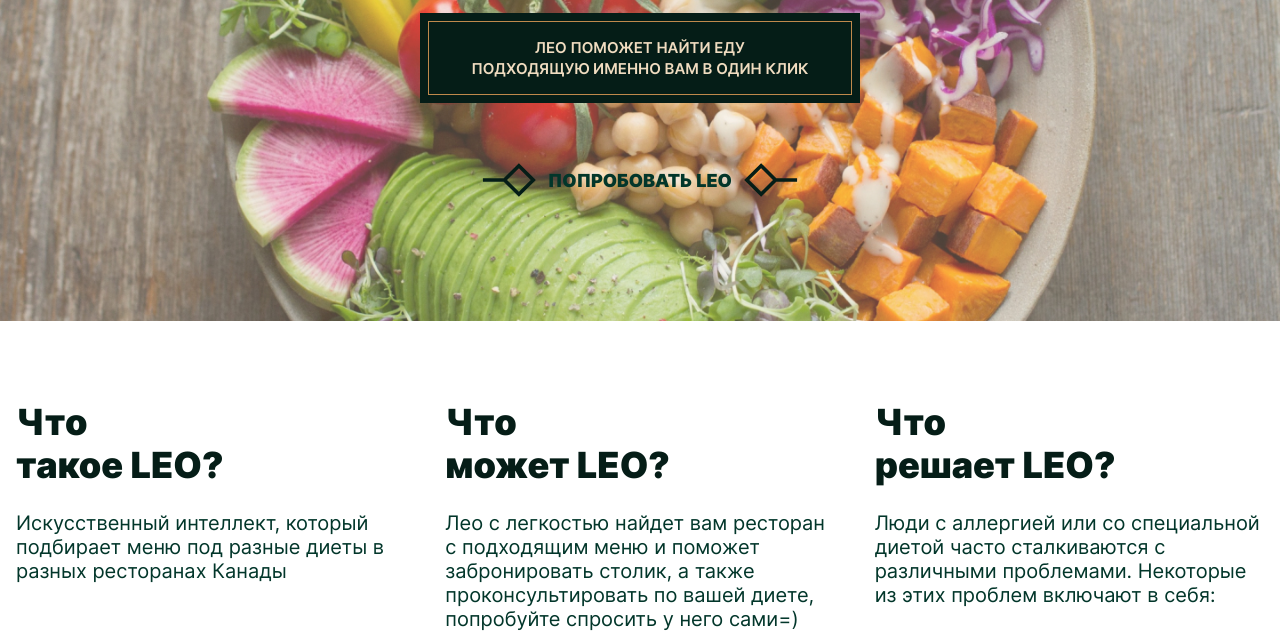
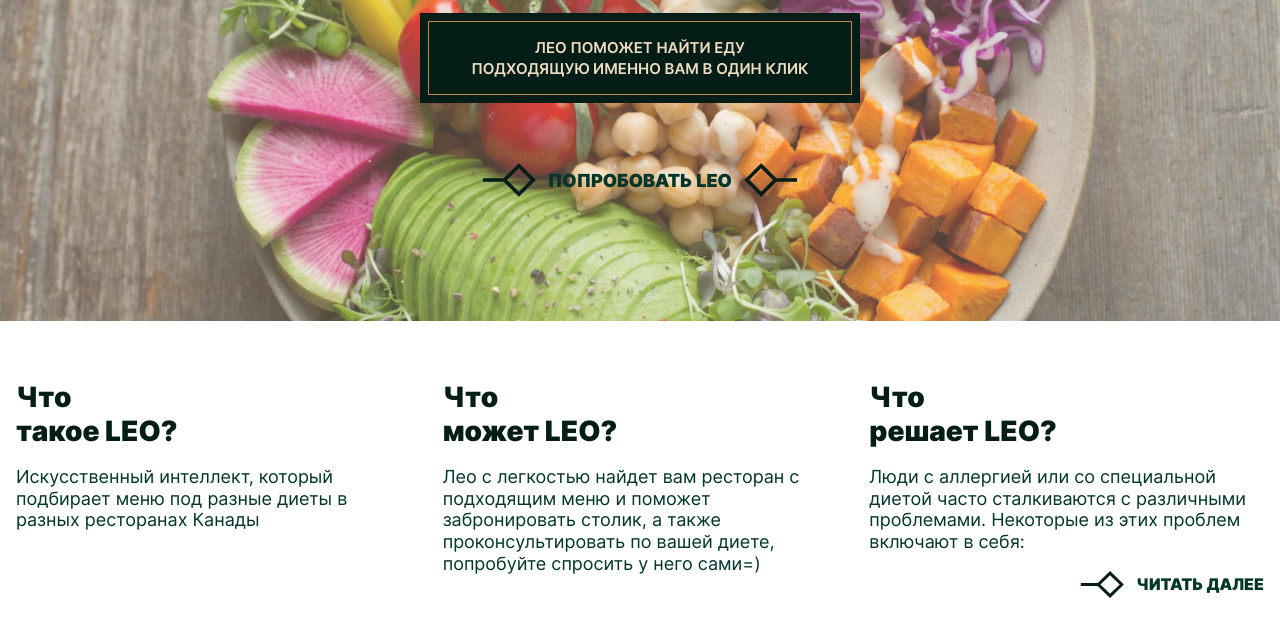
Before and after one commit to danelian/AiLeo, a website: page src/index.html in a window 1280 px wide. Shown: the part 359-992 px from the top of the page. Drawn offline with nearby package versions, Linux system fonts and the light colour scheme; files that its build step writes are made by us from their sources; files whose address does not match are found by name.

Commit message:
Адаптация: Готов блок About

```diff
--- a/src/scss/blocks/buttons.scss
+++ b/src/scss/blocks/buttons.scss
@@ -99,6 +99,25 @@
 	}
 }
 
+@include tablet {
+	.section-link {
+		font-size: 14px;
+		span {
+			&:before{
+				bottom: -4px;
+			}
+		}
+		.arrow-left {
+			margin-right: 8px;
+			width: 32px;
+		}
+		.arrow-right {
+			margin-left: 8px;
+			width: 32px;
+		}
+	}
+}
+
 @include mobile {
 	/*-----buttons----*/
 	.link-main {
--- a/src/scss/blocks/title.scss
+++ b/src/scss/blocks/title.scss
@@ -21,11 +21,8 @@
 		font-size: 40px;
 	}
 	.section-title {
-		margin-bottom: 24px;
-		font-size: 36px;
-		font-weight: 900;
-		line-height: 1.2;
-		color: var(--darkGreen-color);
+		margin-bottom: 16px;
+		font-size: 28px;
 	}
 }
 
@@ -36,10 +33,6 @@
 		font-size: 28px;
 	}
 	.section-title {
-		margin-bottom: 24px;
-		font-size: 36px;
-		font-weight: 900;
-		line-height: 1.2;
-		color: var(--darkGreen-color);
+		font-size: 20px;
 	}
 }
--- a/src/scss/general.scss
+++ b/src/scss/general.scss
@@ -19,6 +19,27 @@ body {
 }
 section {
 	padding: 80px 0;
+}
+@include desktop {
+	body {
+		font-size: 18px;
+	}
+	section {
+		padding: 60px 0;
+	}
+}
+@include tablet {
+	body {
+		font-size: 17px;
+	}
+	section {
+		padding: 40px 0;
+	}
+}
+@include mobile {
+	body {
+		font-size: 16px;
+	}
 }
 .wrapper {
 	min-height: 100vh;
--- a/src/scss/widgets/about.scss
+++ b/src/scss/widgets/about.scss
@@ -1,3 +1,4 @@
+/*----about-----*/
 .about {
   &__list {
     display: grid;
@@ -12,3 +13,27 @@
     }
   }
 }
+
+@include desktop {
+  /*----about-----*/
+  .about {
+    &__list {
+      gap: 32px;
+    }
+    &__item {
+      .section-link {
+        margin-top: 0;
+      }
+    }
+  }
+}
+
+@include tablet {
+  /*----about-----*/
+  .about {
+    &__list {
+      grid-template-columns: repeat(1, 1fr);
+      gap: 24px;
+    }
+  }
+}
```
Also changed, not shown: dist/css/style.css, dist/css/style.min.css.
